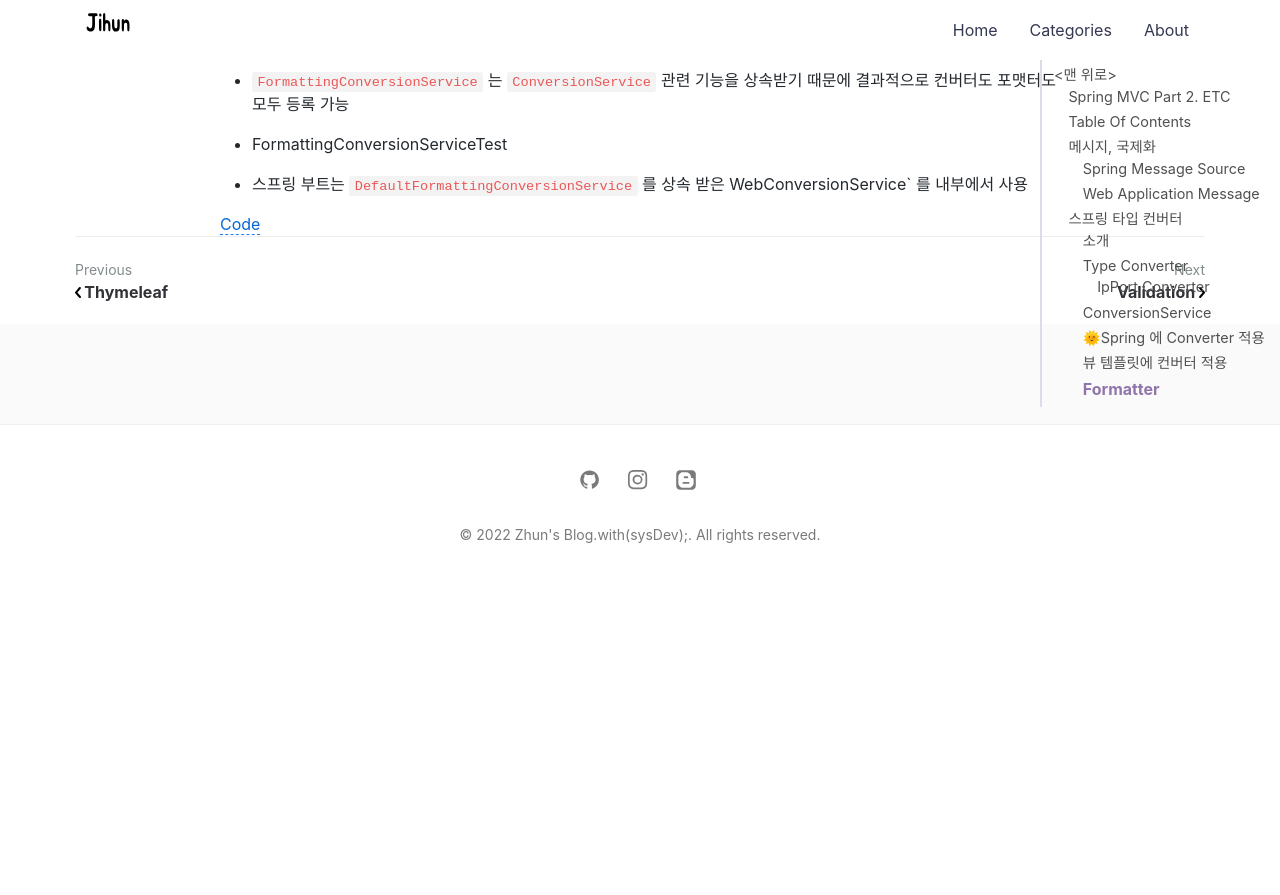
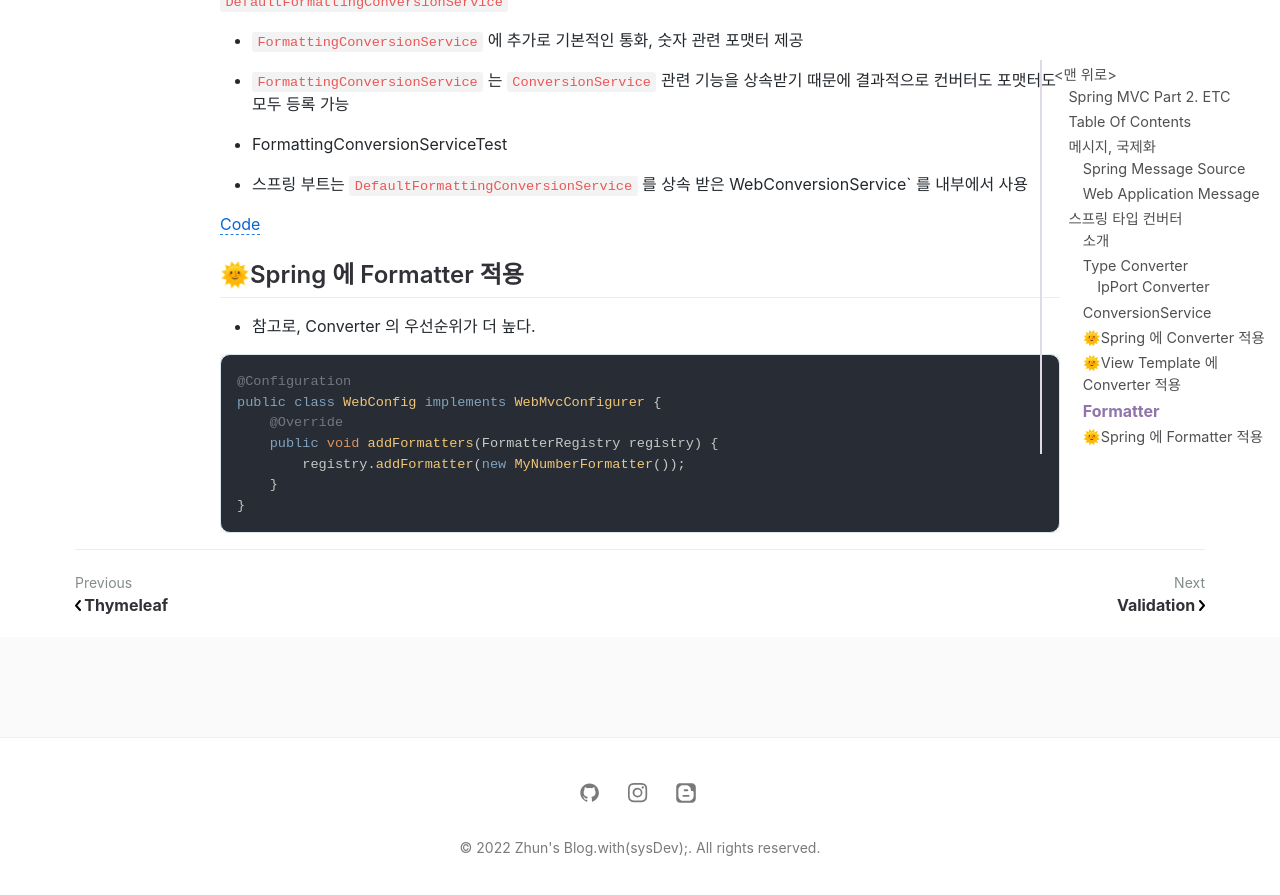
Before and after one commit to jihunparkme/jihunparkme.github.io, a Jekyll site: the page built from _posts/2021-10-12-Spring-MVC-Part2-Etc.md, in a window 1280 px wide and 900 px high, scrolled down 9783 px. Shown: the top 895 px of the window. Built offline with Jekyll 4.4.1, drawn with Linux system fonts in a browser that asks for light colours; nearby versions of some CDN libraries; comment, search, counter and statistics services are not loaded; before the commit the page ends 10373 px from its top, so only the background shows below that; some of the changed text lies outside the part shown.

Commit message:
[스프링 타입 컨버터] 포맷터 적용하기

````diff
--- a/_posts/2021-10-12-Spring-MVC-Part2-Etc.md
+++ b/_posts/2021-10-12-Spring-MVC-Part2-Etc.md
@@ -316,7 +316,7 @@
 }
 ```
 
-## 뷰 템플릿에 컨버터 적용
+## 🌞View Template 에 Converter 적용
 
 `Thymeleaf 는 렌더링 시에 컨버터를 적용`
 
@@ -451,3 +451,17 @@
 - 스프링 부트는 `DefaultFormattingConversionService` 를 상속 받은 WebConversionService` 를 내부에서 사용
 
 [Code](https://github.com/jihunparkme/Inflearn_Spring_MVC_Part-2/commit/97990bebf3fcefc61b775b4fb8f24f08cdf48eb2)
+
+## 🌞Spring 에 Formatter 적용
+
+- 참고로, Converter 의 우선순위가 더 높다.
+
+```java
+@Configuration
+public class WebConfig implements WebMvcConfigurer {
+    @Override
+    public void addFormatters(FormatterRegistry registry) {
+        registry.addFormatter(new MyNumberFormatter());
+    }
+}
+```
````
